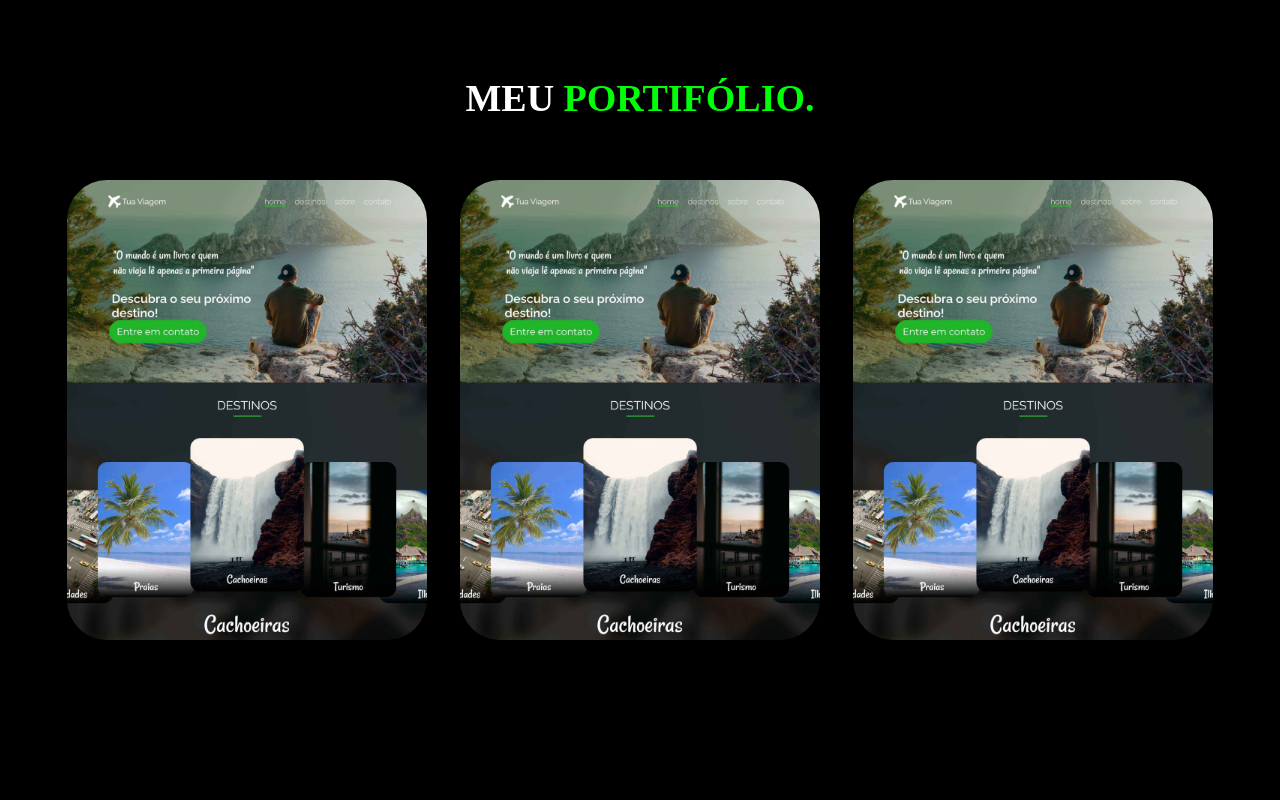
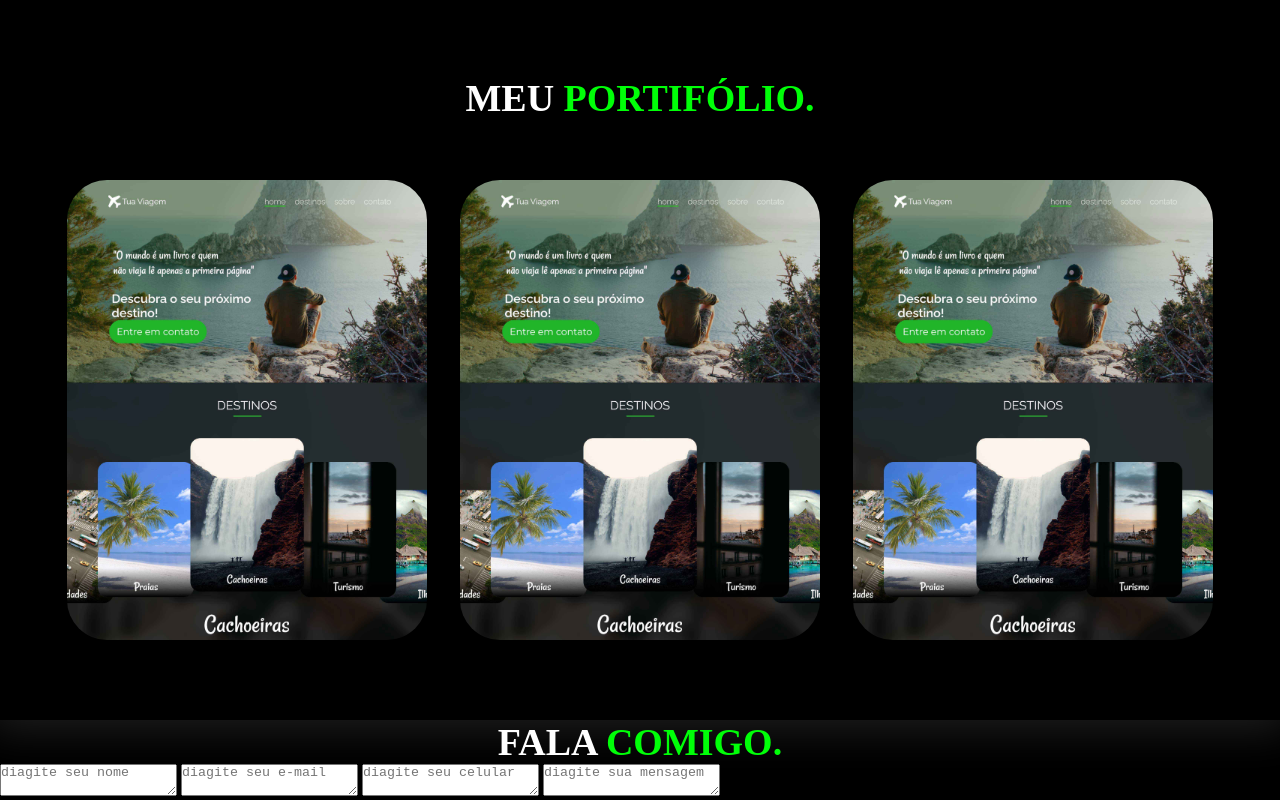
Before and after one commit to EliasLopesIlustracoes/Portifolio, a plain HTML site: page index.html in a window 1280 px wide. Shown: the part 1908-2708 px from the top of the page. Before the commit the page ends 2628 px from the top, so only its background shows below. Drawn offline with nearby package versions, Linux system fonts and the light colour scheme.

Commit message:
atualizar 01

```diff
--- a/index.html
+++ b/index.html
@@ -185,12 +185,35 @@
                         <div class="hoverlay">Projeto 03</div>
                     </div>
 
-
                 </div> <!--Fim do Flex-->
 
             </div><!--Fim interface-->
 
         </section> <!--FIM portifolio-->
+
+        <section class="formulario">
+            <div class="interface">
+                <h2 class="titulo">FALA <span>COMIGO.</span></h2> <!--texto TITULO-->
+
+                <form action="">
+
+                <textarea name="" id="" placeholder="diagite seu nome"requerid></textarea>
+                <textarea name="" id="" placeholder="diagite seu e-mail"requerid></textarea>
+                <textarea name="" id="" placeholder="diagite seu celular"></textarea>
+                <textarea name="" id="" placeholder="diagite sua mensagem"requerid></textarea>
+                <div class="btn-Enviar">
+
+                    <imput type="submit" value="Enviar">
+
+                </div>
+
+
+                </form> <!--Fim formulario-->
+
+
+            </div><!--Fim interface-->
+
+        </section> <!--Fim formulario-->
 
 
     </main>
```
